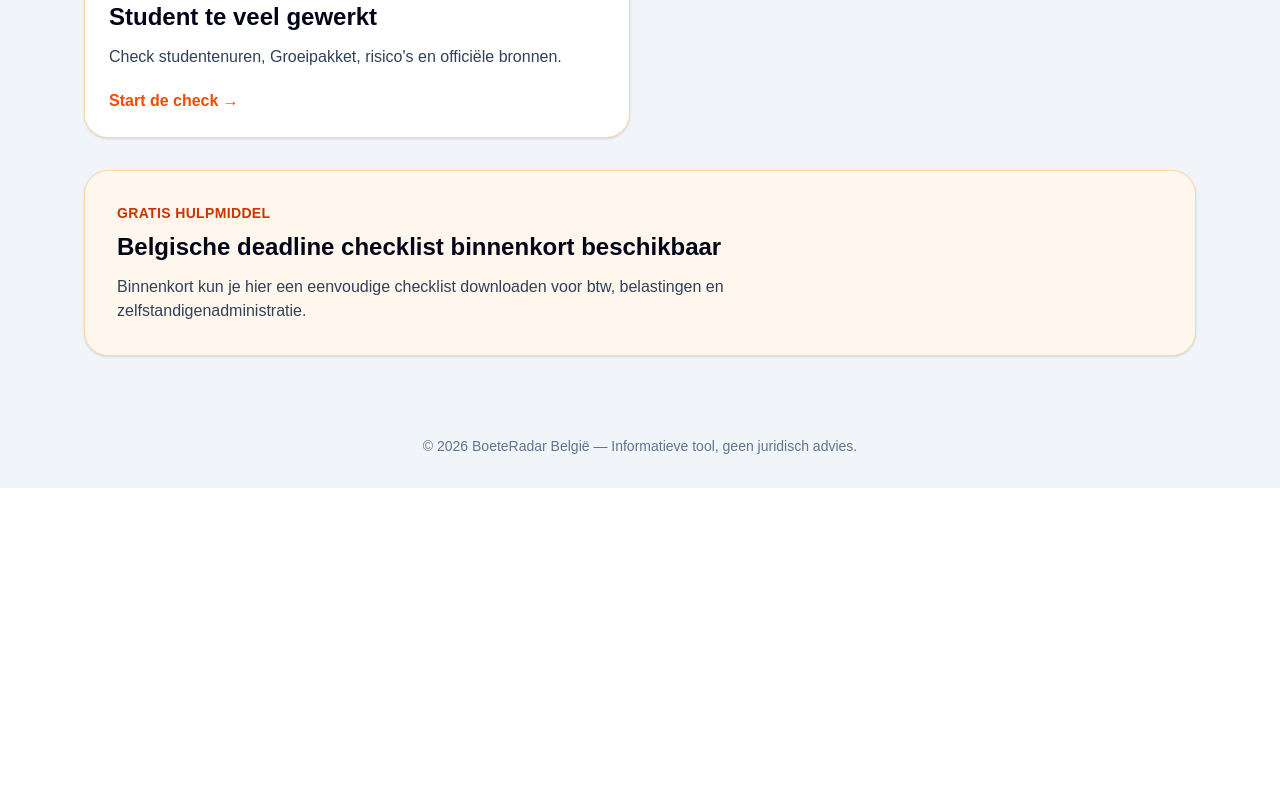
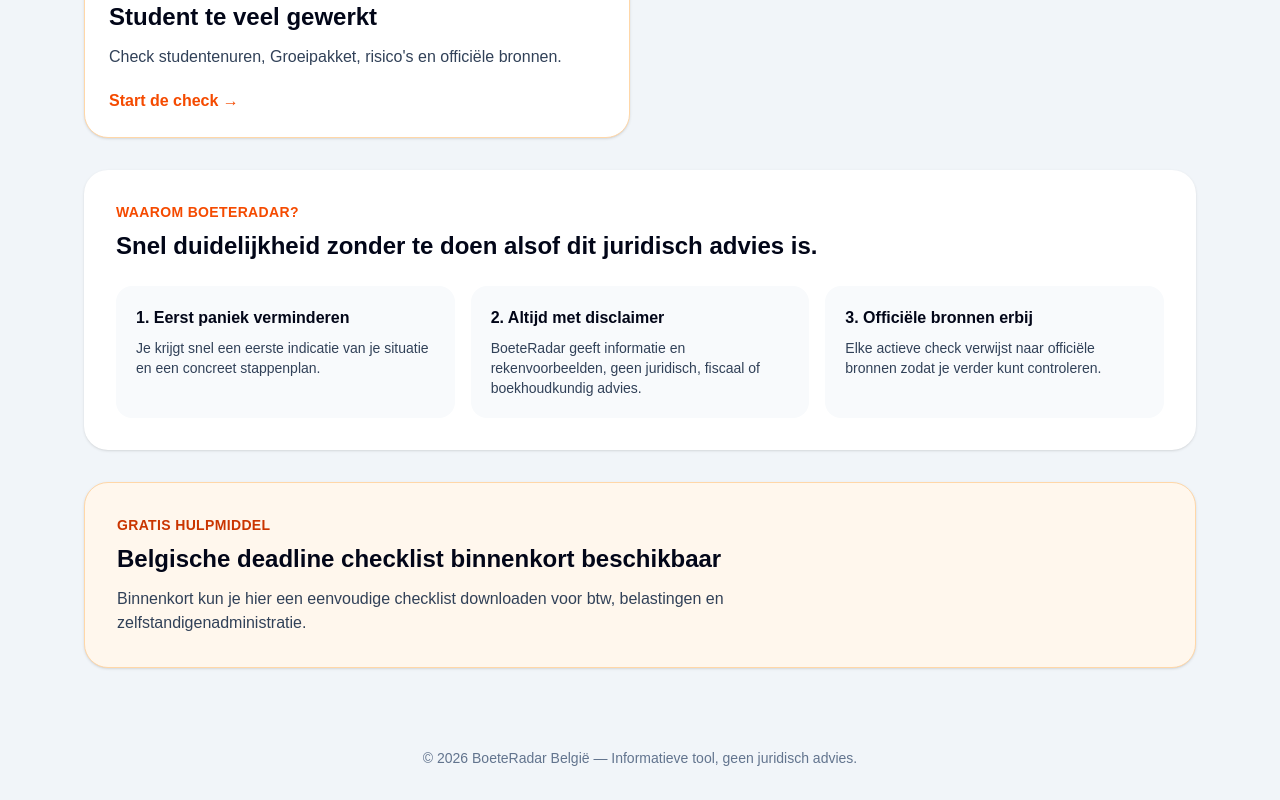
Before and after one commit to NathanVerd/Boeteradar, a Next.js app: page / in a window 1280 px wide. Shown: the part 1181-1981 px from the top of the page. Before the commit the page ends 1669 px from the top, so only its background shows below. Built offline with nearby package versions, Linux system fonts and the light colour scheme.

Commit message:
Add trust section to homepage

```diff
--- a/app/page.tsx
+++ b/app/page.tsx
@@ -131,6 +131,41 @@
             );
           })}
         </div>
+      <section className="mt-8 rounded-3xl bg-white p-8 shadow-sm">
+  <p className="text-sm font-bold uppercase tracking-wide text-orange-600">
+    Waarom BoeteRadar?
+  </p>
+
+  <h2 className="mt-2 text-2xl font-black">
+    Snel duidelijkheid zonder te doen alsof dit juridisch advies is.
+  </h2>
+
+  <div className="mt-6 grid gap-4 md:grid-cols-3">
+    <div className="rounded-2xl bg-slate-50 p-5">
+      <h3 className="font-black">1. Eerst paniek verminderen</h3>
+      <p className="mt-2 text-sm text-slate-700">
+        Je krijgt snel een eerste indicatie van je situatie en een concreet
+        stappenplan.
+      </p>
+    </div>
+
+    <div className="rounded-2xl bg-slate-50 p-5">
+      <h3 className="font-black">2. Altijd met disclaimer</h3>
+      <p className="mt-2 text-sm text-slate-700">
+        BoeteRadar geeft informatie en rekenvoorbeelden, geen juridisch,
+        fiscaal of boekhoudkundig advies.
+      </p>
+    </div>
+
+    <div className="rounded-2xl bg-slate-50 p-5">
+      <h3 className="font-black">3. Officiële bronnen erbij</h3>
+      <p className="mt-2 text-sm text-slate-700">
+        Elke actieve check verwijst naar officiële bronnen zodat je verder kunt
+        controleren.
+      </p>
+    </div>
+  </div>
+</section>
 
         <div className="mt-8 rounded-3xl border border-orange-200 bg-orange-50 p-8 shadow-sm">
           <p className="text-sm font-bold uppercase tracking-wide text-orange-700">
```
